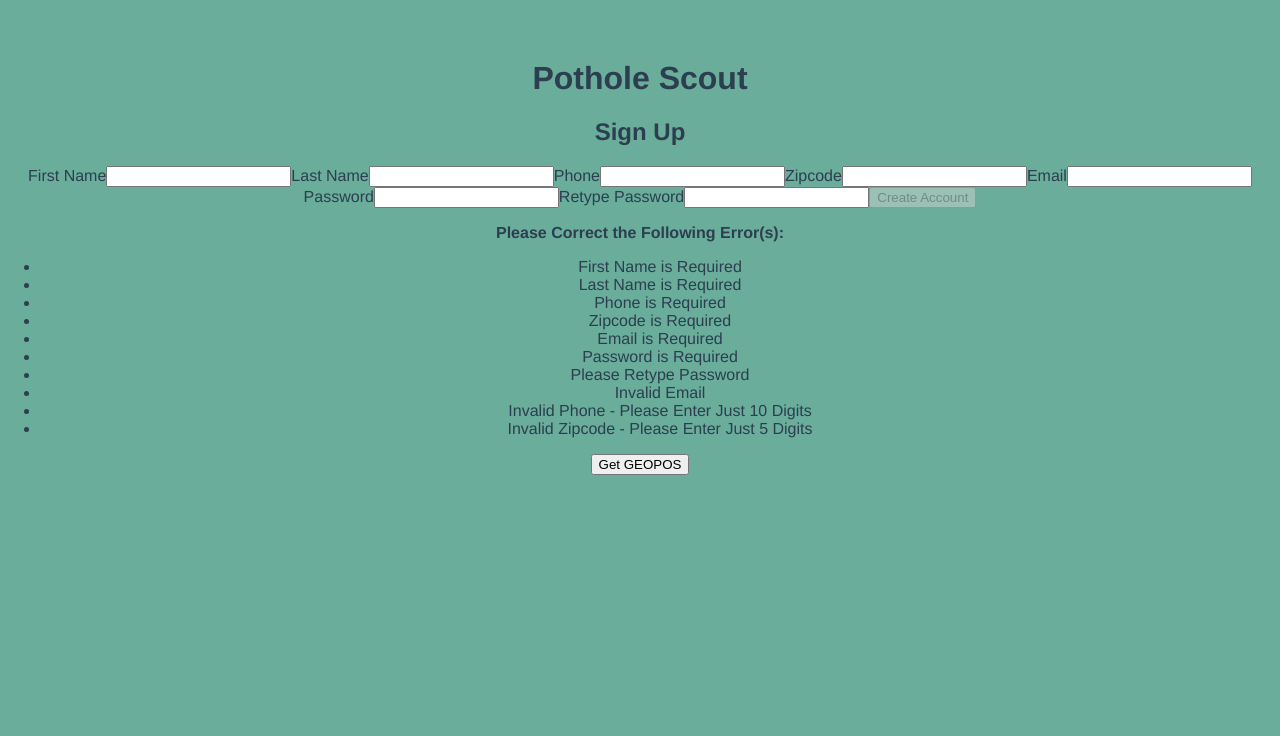
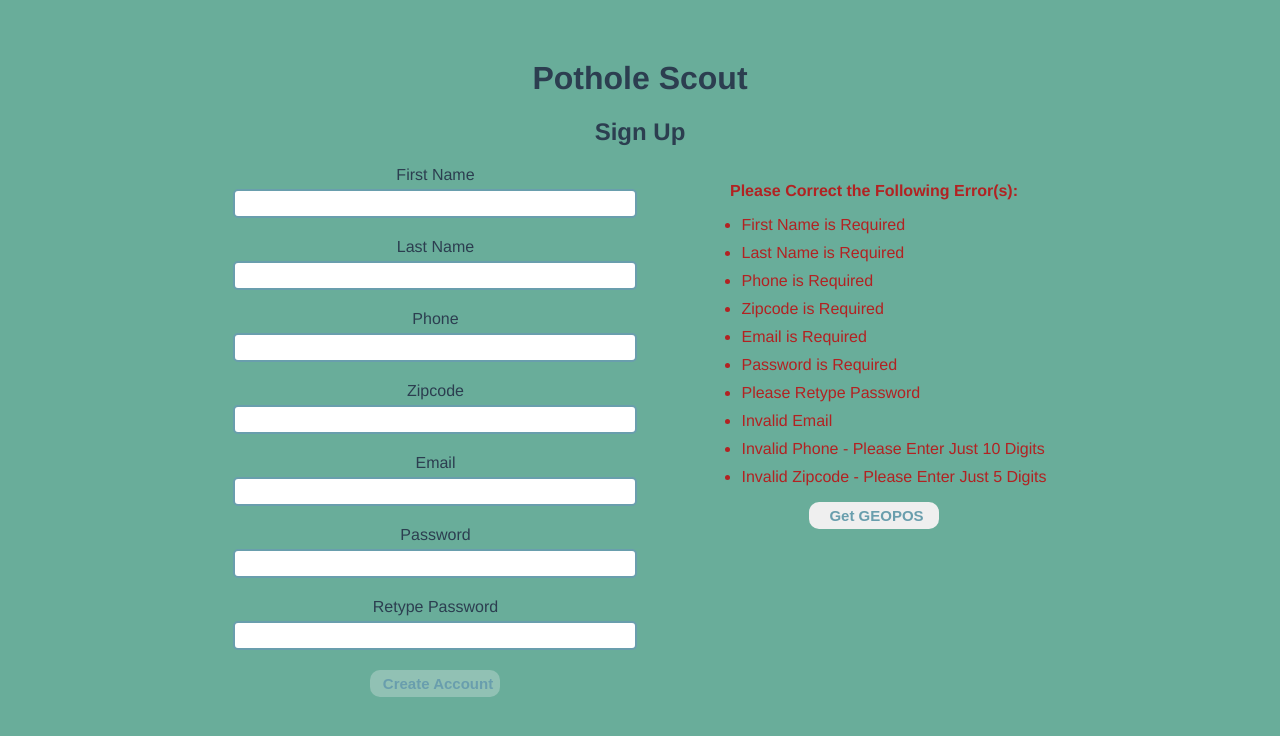
Before and after one commit to carharv/PotholeScout, a Vue app: page /signup in a window 1280 px wide. Shown: the top 736 px of the page. Built offline with nearby package versions, Linux system fonts and the light colour scheme; what vuejs-smart-table would draw is missing.

Commit message:
styling create account and login screen

```diff
--- a/src/views/CreateAccount.vue
+++ b/src/views/CreateAccount.vue
@@ -1,7 +1,9 @@
 <template>
   <div>
+    <h2>Sign Up</h2>
     <div class="formWrapper">
-      <h2>Sign Up</h2>
+      <div>
+        <form>
           <label for="fname">First Name</label>
           <input type="text" id="fname" v-model="fname" />
           <label for="lname">Last Name</label>
@@ -16,25 +18,31 @@
           <input type="text" id="password" v-model="password" />
           <label for="retypePassword">Retype Password</label>
           <input type="text" id="retypePassword" v-model="retypePassword" />
+          </form>
         <button
+          class="button"
           :disabled="!isValidInput"
           v-show="!accountCreated"
           @click="createAccount"
         >
           Create Account
         </button>
-      <button v-show="accountCreated" @click="pushToLogin">
+        <button class="button" v-show="accountCreated" @click="pushToLogin">
           Return To Login
         </button>
-      <p v-if="inputErrors.length">
+      </div>
+      <div>
+        <p class="error" v-if="inputErrors.length">
         <b>Please Correct the Following Error(s):</b>
         </p>
-      <ul>
+        <ul class="error" >
           <li v-for="(error, pos) in inputErrors" :key="pos">{{ error }}</li>
         </ul>
-      <button @click="getUserGeopos">Get GEOPOS</button>
+        <button class="button" @click="getUserGeopos">Get GEOPOS</button>
         </div>
         <span id="msgbox" v-show="message.length > 0">{{ message }}</span>
+      </div>
+
   </div>
 </template>
 
@@ -334,4 +342,56 @@ export default class SignUpView extends Vue {
 }
 </script>
 
-<style></style>
+<style>
+
+.formWrapper {
+  display: flex;
+  flex: 1 1 0px;
+  justify-content: center;
+  gap: 5%;
+}
+
+input[type="text"] {
+  display: block;
+  width: 400px;
+  border-radius: 5px;
+  border: none;
+  padding: 5px;
+  margin-top: 5px;
+  padding-right: 0;
+  padding-left: 0;
+  border: 2px solid #699ead;
+  transition: all 0.2s;
+  margin-bottom: 20px;
+}
+
+
+.button {
+  width: 130px;
+  color: #699ead;
+  font-size: 15px;
+  font-weight: bold;
+  border: none;
+  padding: 5px;
+  border-radius: 10px;
+  padding-right: 0;
+  transition: all 0.4s;
+}
+
+.button:hover {
+  transform: scale(1.2);
+}
+
+.error {
+  color: firebrick;
+}
+
+li {
+  list-style: ;
+  margin-bottom: 10px;
+}
+
+ul.error {
+  text-align: left;
+}
+</style>
--- a/src/views/LoginScreen.vue
+++ b/src/views/LoginScreen.vue
@@ -1,17 +1,19 @@
 <template>
   <div id="form" class="hello">
-    <h3>Are you new here?</h3>
-    <input type="button" value="Sign Up" @click="pushToSignup" />
+    <div id="signup">
+        <h4>Are you new here?</h4>
+        <input class="button" type="button" value="Sign Up" @click="pushToSignup" />
+    </div>
     <h3>Login</h3>
     <div class="form-wrapper">
       <label for="uname">Email: </label><br />
       <input type="text" id="email" v-model="email" /><br />
       <label for="password">Password: </label><br />
       <input type="text" id="password" v-model="password" /><br /><br />
-      <button :disabled="email.length === 0" @click="resetPass">
+      <button class="button" :disabled="email.length === 0" @click="resetPass">
         Reset Password
       </button>
-      <input type="submit" value="Login" @click="emailLogin" />
+      <input  type="submit" value="Login" @click="emailLogin" />
     </div>
     <span id="msgbox" v-show="message.length > 0">{{ message }}</span>
   </div>
@@ -128,7 +130,7 @@ export default class LoginScreen extends Vue {
   transition: all 0.4s;
 }
 
-#form input[type="submit"]:hover {
+#form input[type="submit"]:hover, .button:hover {
   transform: scale(1.2);
 }
 
@@ -166,4 +168,29 @@ h1 {
 h3 {
   font-size: 24px;
 }
+
+#signup {
+ display: flex;
+ align-items: center;
+ justify-content: center;
+}
+
+h4 {
+  display: inline;
+  margin: 0;
+  padding-right: 10px;
+}
+
+.button {
+  width: 130px;
+  color: #699ead;
+  font-size: 15px;
+  font-weight: bold;
+  border: none;
+  padding: 5px;
+  border-radius: 10px;
+  padding-right: 0;
+  transition: all 0.4s;
+}
+
 </style>
```
Also changed, not shown: 2 other files (tests, documents, lock files or other folders). Lines whose indentation alone changed are shown as unchanged.
